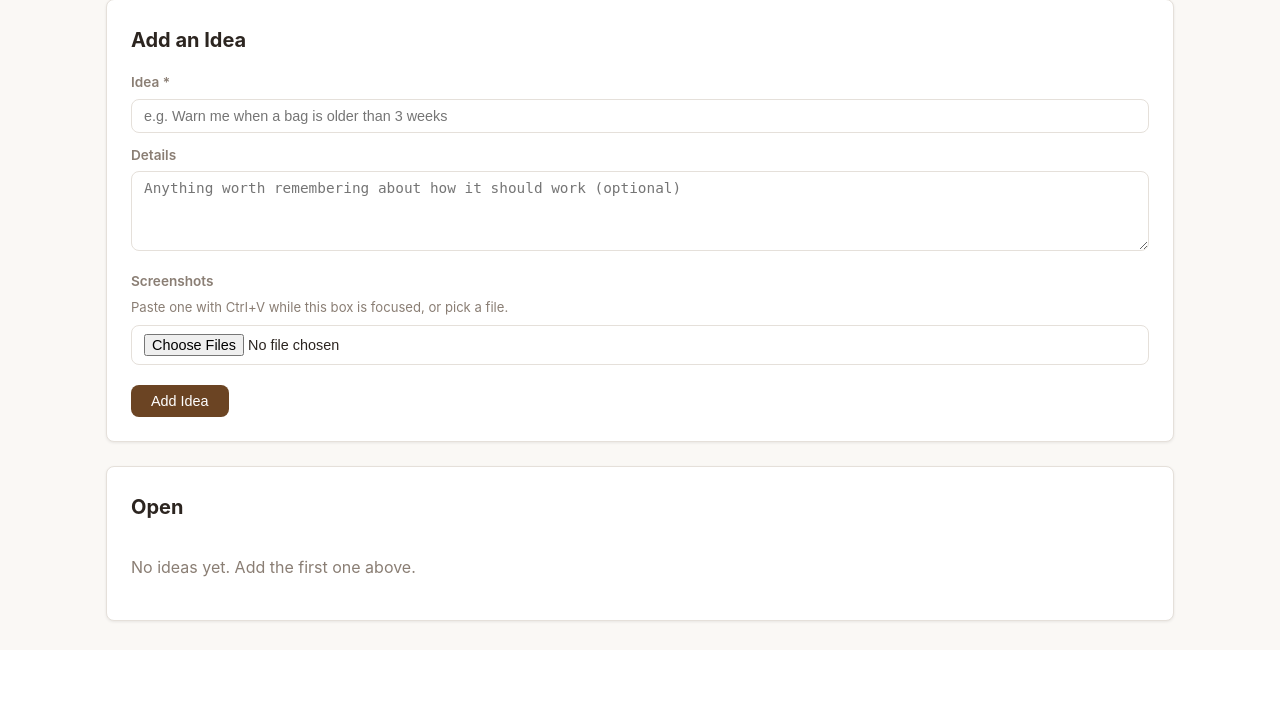
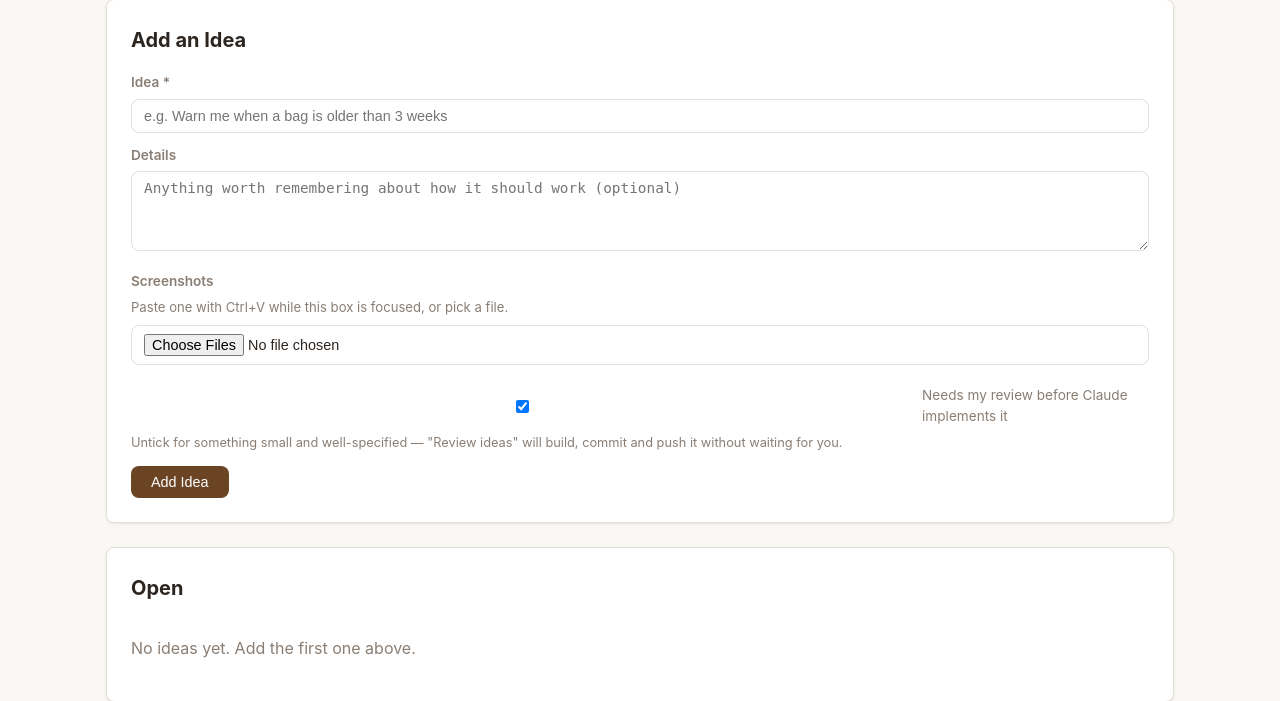
Before and after one commit to dangant/Coffee-Dial, a FastAPI app: page /ideas in a window 1280 px wide. Shown: the part 150-851 px from the top of the page. Before the commit the page ends 773 px from the top, so only its background shows below. Run offline with FastAPI, Linux system fonts and the light colour scheme; data that the repository does not hold is empty.

Commit message:
Let ideas say whether Claude may implement them unreviewed
Big structural work should be reviewed before it is built; a small well-specified
change shouldn't need a round trip. A needs_review flag on each idea decides
which, and "Review ideas" now splits the open list on it: gated ideas are planned
as before, ungated ones get implemented, tested, committed and pushed.

New ideas default to gated, and existing rows backfill the same way. The failure
modes aren't symmetric — forgetting to tick a box would ship something unreviewed,
while forgetting to untick one costs a round trip — so unticking is the deliberate
act. fetch_ideas.py also reads a missing flag as gated, so a deployment predating
the column can never be mistaken for a grant.

The skill keeps one condition the idea itself implies, "feel like you fully
understand": an ungated idea that turns out ambiguous, or that wants something
destructive, is reported back rather than guessed at. Auto-implement means no
round trip when the path is clear, not building on an assumption.

needs_review is added with no DEFAULT and backfilled, because Postgres rejects
"DEFAULT 0" on a boolean — the mistake that broke a deploy in 32dbda9.

Co-Authored-By: Claude Opus 5 <noreply@anthropic.com>
Claude-Session: https://claude.ai/code/session_016Uj3rHEyXY7dwZK1KDMFqa

```diff
--- a/app/main.py
+++ b/app/main.py
@@ -123,6 +123,14 @@ with engine.connect() as conn:
             "pour_method": "VARCHAR(50)",
             "grind_suggestion_um": "INTEGER",
             "product_url": "VARCHAR(500)",
+            # Onyx attribute wheel
+            "bean_variety": "VARCHAR(100)",
+            "drying_method": "VARCHAR(100)",
+            "harvest_season": "VARCHAR(100)",
+            "production_roaster": "VARCHAR(100)",
+            "preferred_extraction": "VARCHAR(100)",
+            "caffeine_mg": "VARCHAR(50)",
+            "coffee_summary": "TEXT",
         }
         for col, col_type in tpl_columns.items():
             _add_column(conn, "brew_templates", col, col_type, tpl_cols)
@@ -135,6 +143,14 @@ with engine.connect() as conn:
         _add_column(
             conn, "bean_inventory", "used_offset_grams", "FLOAT DEFAULT 0", inv_cols
         )
+        conn.commit()
+
+    # Gate flag on ideas. Added with no DEFAULT and backfilled: Postgres rejects
+    # "DEFAULT 0" on a boolean, which is what broke a deploy in 32dbda9.
+    if "ideas" in tables:
+        idea_cols = [c["name"] for c in inspector.get_columns("ideas")]
+        _add_column(conn, "ideas", "needs_review", "BOOLEAN", idea_cols)
+        conn.execute(text("UPDATE ideas SET needs_review = TRUE WHERE needs_review IS NULL"))
         conn.commit()
 
     # Reconcile brew_devices to the current preferred set on already-seeded DBs.
--- a/app/models/idea.py
+++ b/app/models/idea.py
@@ -15,6 +15,10 @@ class Idea(Base):
     title: Mapped[str] = mapped_column(String(200), nullable=False)
     details: Mapped[str | None] = mapped_column(Text, nullable=True)
     is_done: Mapped[bool] = mapped_column(Boolean, nullable=False, default=False)
+    # Gates what Claude may do with this idea during "Review ideas": true means plan
+    # and stop, false is an explicit grant to implement and push without a round trip.
+    # Defaults to true — forgetting to tick a box must not ship something unreviewed.
+    needs_review: Mapped[bool] = mapped_column(Boolean, nullable=False, default=True)
     # Stamped when the idea is ticked, cleared if it is reopened.
     completed_at: Mapped[datetime | None] = mapped_column(DateTime, nullable=True)
     created_at: Mapped[datetime] = mapped_column(DateTime, default=datetime.utcnow)
--- a/app/routers/api_data.py
+++ b/app/routers/api_data.py
@@ -273,6 +273,8 @@ def import_all(file: UploadFile = File(...), db: Session = Depends(get_db)):
             title=i["title"],
             details=i.get("details"),
             is_done=i.get("is_done", False),
+            # Backups from before the gate existed restore as gated, never as auto.
+            needs_review=i.get("needs_review", True),
             completed_at=_parse_datetime(i.get("completed_at")),
             created_at=_parse_datetime(i.get("created_at")),
             updated_at=_parse_datetime(i.get("updated_at")),
--- a/app/schemas/idea.py
+++ b/app/schemas/idea.py
@@ -9,13 +9,15 @@ class IdeaBase(BaseModel):
 
 
 class IdeaCreate(IdeaBase):
-    pass
+    # Gated by default; unticking is a deliberate grant of authority.
+    needs_review: bool = True
 
 
 class IdeaUpdate(BaseModel):
     title: str | None = Field(default=None, max_length=200)
     details: str | None = None
     is_done: bool | None = None
+    needs_review: bool | None = None
 
 
 class IdeaScreenshotRead(BaseModel):
@@ -40,6 +42,7 @@ class IdeaScreenshotRead(BaseModel):
 class IdeaRead(IdeaBase):
     id: int
     is_done: bool
+    needs_review: bool = True
     completed_at: datetime | None = None
     created_at: datetime
     updated_at: datetime
--- a/app/templates/ideas.html
+++ b/app/templates/ideas.html
@@ -25,6 +25,16 @@
         <input type="file" id="idea-files" accept="image/*" multiple
                onchange="addPending(this.files); this.value='';">
         <div id="pending-shots" class="shot-strip"></div>
+    </div>
+    <div class="form-group" style="margin-bottom:0.75rem;">
+        <label style="display:flex; align-items:center; gap:0.5rem; font-weight:normal;">
+            <input type="checkbox" id="idea-needs-review" checked>
+            Needs my review before Claude implements it
+        </label>
+        <p style="color:var(--text-muted,#888); font-size:0.8rem; margin:0.2rem 0 0;">
+            Untick for something small and well-specified — "Review ideas" will build,
+            commit and push it without waiting for you.
+        </p>
     </div>
     <button class="btn btn-primary" onclick="addIdea()">Add Idea</button>
     <span id="add-msg" style="margin-left:0.75rem; font-size:0.85rem; color:#888;"></span>
@@ -58,6 +68,10 @@
     .idea-meta { color: var(--text-muted, #888); font-size: 0.78rem; margin-top: 0.3rem; }
     .idea-actions { display: flex; gap: 0.4rem; flex-shrink: 0; }
     .idea-row.done .idea-title { text-decoration: line-through; opacity: 0.7; }
+    .auto-badge {
+        display: inline-block; padding: 0.05rem 0.4rem; border-radius: 3px;
+        background: #e8f5e9; color: #2e7d32; font-size: 0.72rem; font-weight: 600;
+    }
 
     .shot-strip { display: flex; gap: 0.5rem; flex-wrap: wrap; margin-top: 0.5rem; }
     .shot { position: relative; line-height: 0; }
@@ -198,7 +212,8 @@ function rowHtml(idea) {
                 <div class="idea-title">${esc(idea.title)}</div>
                 ${idea.details ? `<div class="idea-details">${esc(idea.details)}</div>` : ''}
                 ${shotsHtml(idea.screenshots)}
-                <div class="idea-meta">${stamp}</div>
+                <div class="idea-meta">${stamp}${idea.needs_review === false
+                    ? ' · <span class="auto-badge">auto-implement</span>' : ''}</div>
             </div>
             <div class="idea-actions">
                 <button class="btn btn-outline btn-sm" onclick="startEdit(${idea.id})">Edit</button>
@@ -235,7 +250,11 @@ async function addIdea() {
         const resp = await fetch('/api/v1/ideas', {
             method: 'POST',
             headers: { 'Content-Type': 'application/json' },
-            body: JSON.stringify({ title, details: detailsEl.value.trim() || null }),
+            body: JSON.stringify({
+                title,
+                details: detailsEl.value.trim() || null,
+                needs_review: document.getElementById('idea-needs-review').checked,
+            }),
         });
         if (!resp.ok) {
             const err = await resp.json().catch(() => ({}));
@@ -261,6 +280,7 @@ async function addIdea() {
         }
         titleEl.value = '';
         detailsEl.value = '';
+        document.getElementById('idea-needs-review').checked = true;
         msg.textContent = 'Added.';
         setTimeout(() => { msg.textContent = ''; }, 2000);
         titleEl.focus();
@@ -312,6 +332,12 @@ function startEdit(id) {
                 <textarea id="edit-details-${id}" placeholder="Details (optional)">${esc(idea.details || '')}</textarea>
             </div>
             <div class="form-group" style="margin-bottom:0.5rem;">
+                <label style="display:flex; align-items:center; gap:0.5rem; font-weight:normal;">
+                    <input type="checkbox" id="edit-review-${id}" ${idea.needs_review === false ? '' : 'checked'}>
+                    Needs my review before Claude implements it
+                </label>
+            </div>
+            <div class="form-group" style="margin-bottom:0.5rem;">
                 <label style="font-size:0.85rem;">Screenshots — paste with Ctrl+V, or pick a file</label>
                 <input type="file" accept="image/*" multiple
                        onchange="attachWhileEditing(${id}, this.files)">
@@ -356,7 +382,11 @@ async function attachWhileEditing(id, files) {
 function commitEdit(id) {
     const title = document.getElementById(`edit-title-${id}`).value.trim();
     if (!title) { alert('An idea needs a title.'); return; }
-    save(id, { title, details: document.getElementById(`edit-details-${id}`).value.trim() || null });
+    save(id, {
+        title,
+        details: document.getElementById(`edit-details-${id}`).value.trim() || null,
+        needs_review: document.getElementById(`edit-review-${id}`).checked,
+    });
 }
 
 loadIdeas();
```
Also changed, not shown: tests/test_ideas.py (+62 -0 lines), .claude/skills/review-ideas/SKILL.md, .claude/skills/review-ideas/fetch_ideas.py.
